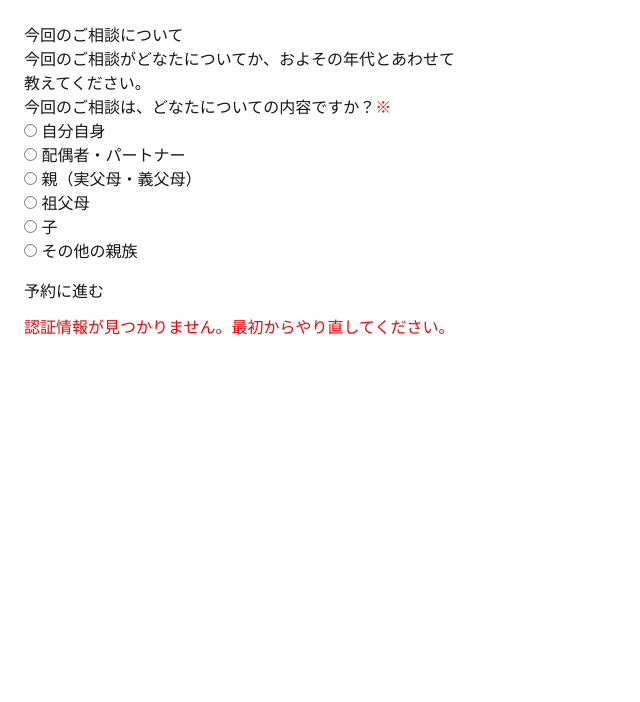
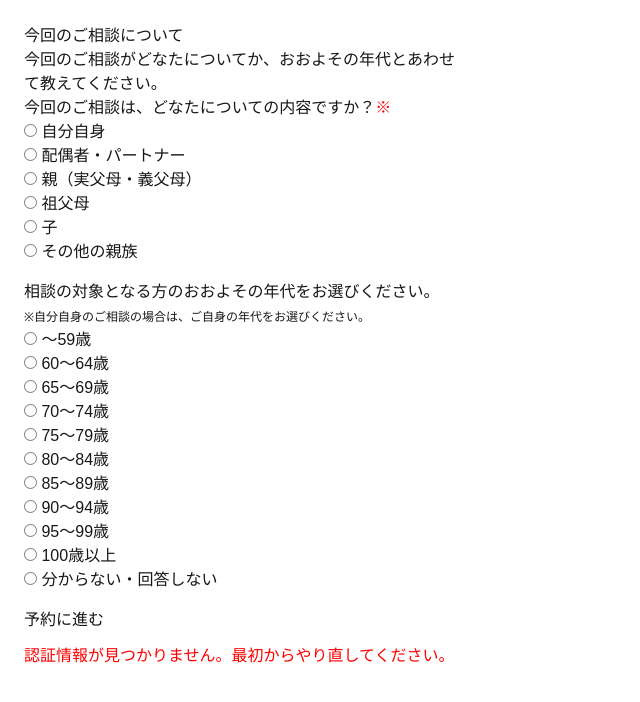
Before and after one commit to icuel/booking-app, a Next.js app: page /session in a window 1280 px wide. Shown: the top 702 px of the page, without its empty margins (0-640 px from the left). Built offline with nearby package versions, Linux system fonts and the light colour scheme; no server answers.

Commit message:
Update page.tsx

```diff
--- a/app/session/page.tsx
+++ b/app/session/page.tsx
@@ -8,9 +8,8 @@ export default function SessionPage() {
   const router = useRouter()
   const [email, setEmail] = useState<string | null>(null)
 
-  const [consultTargetType, setConsultTargetType] = useState<string>('')
-  const [consultTargetRelationOther, setConsultTargetRelationOther] = useState<string>('')
-  const [targetAgeBand, setTargetAgeBand] = useState<string>('')
+  const [consultTargetType, setConsultTargetType] = useState<string>('') // 誰の相談か
+  const [subjectAgeBand, setSubjectAgeBand] = useState<string>('') // 相談対象者の年代（SELF の場合もここ）
 
   const [loading, setLoading] = useState(false)
   const [error, setError] = useState<string | null>(null)
@@ -42,40 +41,44 @@ export default function SessionPage() {
       return
     }
 
-    // SELF 以外のときは対象者年代が必須
-    let subjectAgeBandTemp = ''
-    if (consultTargetType === 'SELF') {
-      // SELF の場合、対象者年代はサーバー側で age_band を使って決める
-      subjectAgeBandTemp = '' // 仮。サーバー側で埋めるので空でもOKにする
-    } else {
-      if (!targetAgeBand) {
-        setError('相談対象の方の年代を選択してください（分からない場合は「分からない」を選択）')
+    if (!subjectAgeBand) {
+      setError(
+        '相談の対象となる方の年代を選択してください（ご自身のご相談の場合は、ご自身の年代を選んでください）',
+      )
       return
-      }
-      subjectAgeBandTemp = targetAgeBand
     }
 
     setLoading(true)
 
     try {
-      const res = await fetch('/api/hubspot/update-session', {
+      // ★ここで「既存コンタクト向けの初回 Ticket」を作成する API に変更
+      //   サーバー側:
+      //   - email で Contact を検索
+      //   - Ticket を「予約未確定」ステージで作成
+      //   - Ticket.subject_target_type / subject_age_band に以下を保存
+      const res = await fetch('/api/hubspot/create-session-ticket', {
         method: 'POST',
         headers: { 'Content-Type': 'application/json' },
         body: JSON.stringify({
           email,
           consultTargetType,
-          consultTargetRelationOther,
-          subjectAgeBandTemp,
+          subjectAgeBand,
         }),
       })
 
       const data = await res.json()
 
       if (!res.ok || !data.ok) {
-        throw new Error(data.error || 'セッション情報の更新に失敗しました')
+        throw new Error(data.error || 'セッション情報の登録に失敗しました')
       }
 
-      // 更新完了 → 予約画面へ
+      // 必要に応じて Ticket ID や hs_ticket_id を保存して /book で使う
+      // 例:
+      // if (data.ticketId) {
+      //   localStorage.setItem('currentTicketId', data.ticketId)
+      // }
+
+      // 登録完了 → 予約画面へ
       router.replace('/book')
     } catch (err: any) {
       console.error(err)
@@ -96,7 +99,7 @@ export default function SessionPage() {
   return (
     <div style={{ padding: 24, maxWidth: 480 }}>
       <h1>今回のご相談について</h1>
-      <p>今回のご相談がどなたについてか、およその年代とあわせて教えてください。</p>
+      <p>今回のご相談がどなたについてか、おおよその年代とあわせて教えてください。</p>
 
       {email && (
         <p style={{ marginBottom: 16 }}>
@@ -107,7 +110,10 @@ export default function SessionPage() {
       <form onSubmit={handleSubmit}>
         {/* 誰の相談か */}
         <div style={{ marginBottom: 16 }}>
-          <p>今回のご相談は、どなたについての内容ですか？<span style={{ color: 'red' }}>※</span></p>
+          <p>
+            今回のご相談は、どなたについての内容ですか？
+            <span style={{ color: 'red' }}>※</span>
+          </p>
           <div>
             <label>
               <input
@@ -181,34 +187,26 @@ export default function SessionPage() {
             </label>
           </div>
 
-          {consultTargetType === 'OTHER_RELATIVE' && (
-            <div style={{ marginTop: 8 }}>
-              <label>
-                差し支えなければ、その方とのご関係を教えてください（任意）<br />
-                <input
-                  type="text"
-                  value={consultTargetRelationOther}
-                  onChange={(e) => setConsultTargetRelationOther(e.target.value)}
-                  placeholder="例：叔父、いとこ、兄 など"
-                  style={{ padding: 8, width: '100%', boxSizing: 'border-box' }}
-                />
-              </label>
-            </div>
-          )}
+          {/* ★「その他の親族」の自由記述は削除 */}
         </div>
 
-        {/* 相談対象者の年代（SELF 以外の場合のみ表示） */}
-        {consultTargetType && consultTargetType !== 'SELF' && (
+        {/* 相談対象者の年代（SELF の場合も毎回聞く） */}
         <div style={{ marginBottom: 16 }}>
-            <p>その方のおおよその年代をお選びください。</p>
+          <p>
+            相談の対象となる方のおおよその年代をお選びください。
+            <br />
+            <span style={{ fontSize: 12 }}>
+              ※自分自身のご相談の場合は、ご自身の年代をお選びください。
+            </span>
+          </p>
           <div>
             <label>
               <input
                 type="radio"
-                  name="targetAgeBand"
+                name="subjectAgeBand"
                 value="UNDER_59"
-                  checked={targetAgeBand === 'UNDER_59'}
-                  onChange={(e) => setTargetAgeBand(e.target.value)}
+                checked={subjectAgeBand === 'UNDER_59'}
+                onChange={(e) => setSubjectAgeBand(e.target.value)}
               />{' '}
               〜59歳
             </label>
@@ -217,10 +215,10 @@ export default function SessionPage() {
             <label>
               <input
                 type="radio"
-                  name="targetAgeBand"
+                name="subjectAgeBand"
                 value="AGE_60_64"
-                  checked={targetAgeBand === 'AGE_60_64'}
-                  onChange={(e) => setTargetAgeBand(e.target.value)}
+                checked={subjectAgeBand === 'AGE_60_64'}
+                onChange={(e) => setSubjectAgeBand(e.target.value)}
               />{' '}
               60〜64歳
             </label>
@@ -229,10 +227,10 @@ export default function SessionPage() {
             <label>
               <input
                 type="radio"
-                  name="targetAgeBand"
+                name="subjectAgeBand"
                 value="AGE_65_69"
-                  checked={targetAgeBand === 'AGE_65_69'}
-                  onChange={(e) => setTargetAgeBand(e.target.value)}
+                checked={subjectAgeBand === 'AGE_65_69'}
+                onChange={(e) => setSubjectAgeBand(e.target.value)}
               />{' '}
               65〜69歳
             </label>
@@ -241,10 +239,10 @@ export default function SessionPage() {
             <label>
               <input
                 type="radio"
-                  name="targetAgeBand"
+                name="subjectAgeBand"
                 value="AGE_70_74"
-                  checked={targetAgeBand === 'AGE_70_74'}
-                  onChange={(e) => setTargetAgeBand(e.target.value)}
+                checked={subjectAgeBand === 'AGE_70_74'}
+                onChange={(e) => setSubjectAgeBand(e.target.value)}
               />{' '}
               70〜74歳
             </label>
@@ -253,10 +251,10 @@ export default function SessionPage() {
             <label>
               <input
                 type="radio"
-                  name="targetAgeBand"
+                name="subjectAgeBand"
                 value="AGE_75_79"
-                  checked={targetAgeBand === 'AGE_75_79'}
-                  onChange={(e) => setTargetAgeBand(e.target.value)}
+                checked={subjectAgeBand === 'AGE_75_79'}
+                onChange={(e) => setSubjectAgeBand(e.target.value)}
               />{' '}
               75〜79歳
             </label>
@@ -265,10 +263,10 @@ export default function SessionPage() {
             <label>
               <input
                 type="radio"
-                  name="targetAgeBand"
+                name="subjectAgeBand"
                 value="AGE_80_84"
-                  checked={targetAgeBand === 'AGE_80_84'}
-                  onChange={(e) => setTargetAgeBand(e.target.value)}
+                checked={subjectAgeBand === 'AGE_80_84'}
+                onChange={(e) => setSubjectAgeBand(e.target.value)}
               />{' '}
               80〜84歳
             </label>
@@ -277,10 +275,10 @@ export default function SessionPage() {
             <label>
               <input
                 type="radio"
-                  name="targetAgeBand"
+                name="subjectAgeBand"
                 value="AGE_85_89"
-                  checked={targetAgeBand === 'AGE_85_89'}
-                  onChange={(e) => setTargetAgeBand(e.target.value)}
+                checked={subjectAgeBand === 'AGE_85_89'}
+                onChange={(e) => setSubjectAgeBand(e.target.value)}
               />{' '}
               85〜89歳
             </label>
@@ -289,10 +287,10 @@ export default function SessionPage() {
             <label>
               <input
                 type="radio"
-                  name="targetAgeBand"
+                name="subjectAgeBand"
                 value="AGE_90_94"
-                  checked={targetAgeBand === 'AGE_90_94'}
-                  onChange={(e) => setTargetAgeBand(e.target.value)}
+                checked={subjectAgeBand === 'AGE_90_94'}
+                onChange={(e) => setSubjectAgeBand(e.target.value)}
               />{' '}
               90〜94歳
             </label>
@@ -301,10 +299,10 @@ export default function SessionPage() {
             <label>
               <input
                 type="radio"
-                  name="targetAgeBand"
+                name="subjectAgeBand"
                 value="AGE_95_99"
-                  checked={targetAgeBand === 'AGE_95_99'}
-                  onChange={(e) => setTargetAgeBand(e.target.value)}
+                checked={subjectAgeBand === 'AGE_95_99'}
+                onChange={(e) => setSubjectAgeBand(e.target.value)}
               />{' '}
               95〜99歳
             </label>
@@ -313,10 +311,10 @@ export default function SessionPage() {
             <label>
               <input
                 type="radio"
-                  name="targetAgeBand"
+                name="subjectAgeBand"
                 value="AGE_100_PLUS"
-                  checked={targetAgeBand === 'AGE_100_PLUS'}
-                  onChange={(e) => setTargetAgeBand(e.target.value)}
+                checked={subjectAgeBand === 'AGE_100_PLUS'}
+                onChange={(e) => setSubjectAgeBand(e.target.value)}
               />{' '}
               100歳以上
             </label>
@@ -325,16 +323,15 @@ export default function SessionPage() {
             <label>
               <input
                 type="radio"
-                  name="targetAgeBand"
+                name="subjectAgeBand"
                 value="NO_ANSWER"
-                  checked={targetAgeBand === 'NO_ANSWER'}
-                  onChange={(e) => setTargetAgeBand(e.target.value)}
+                checked={subjectAgeBand === 'NO_ANSWER'}
+                onChange={(e) => setSubjectAgeBand(e.target.value)}
               />{' '}
-                分からない
+              分からない・回答しない
             </label>
           </div>
         </div>
-        )}
 
         <button type="submit" disabled={loading}>
           {loading ? '送信中…' : '予約に進む'}
```
Lines whose indentation alone changed are shown as unchanged.
